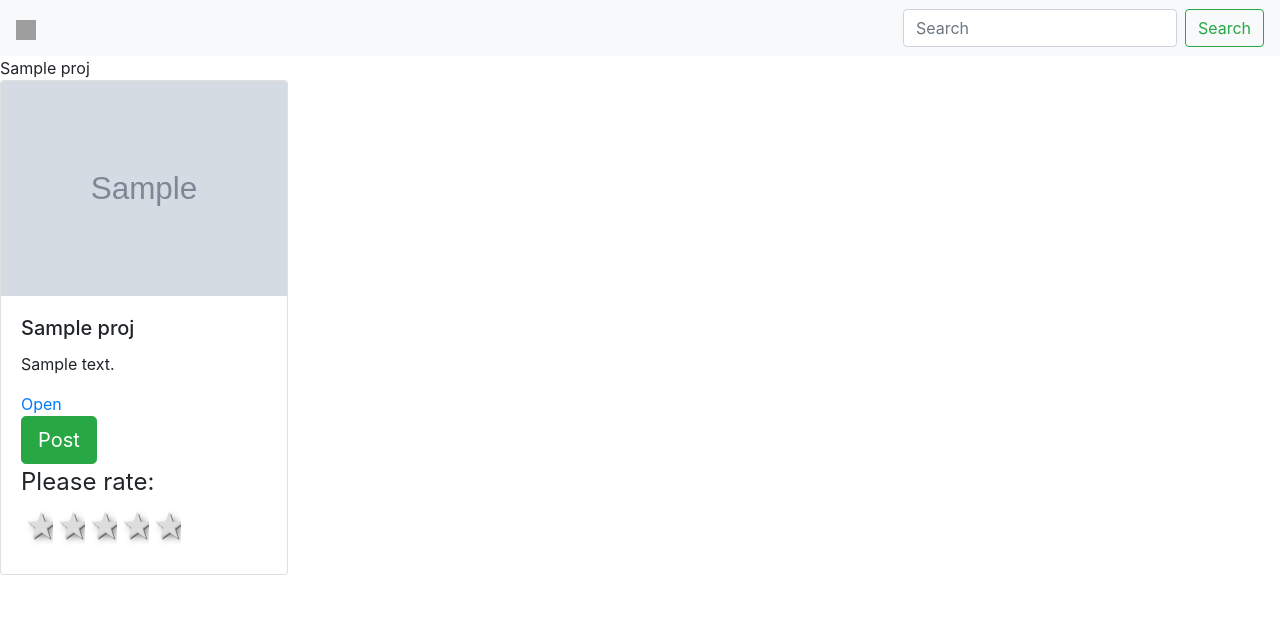
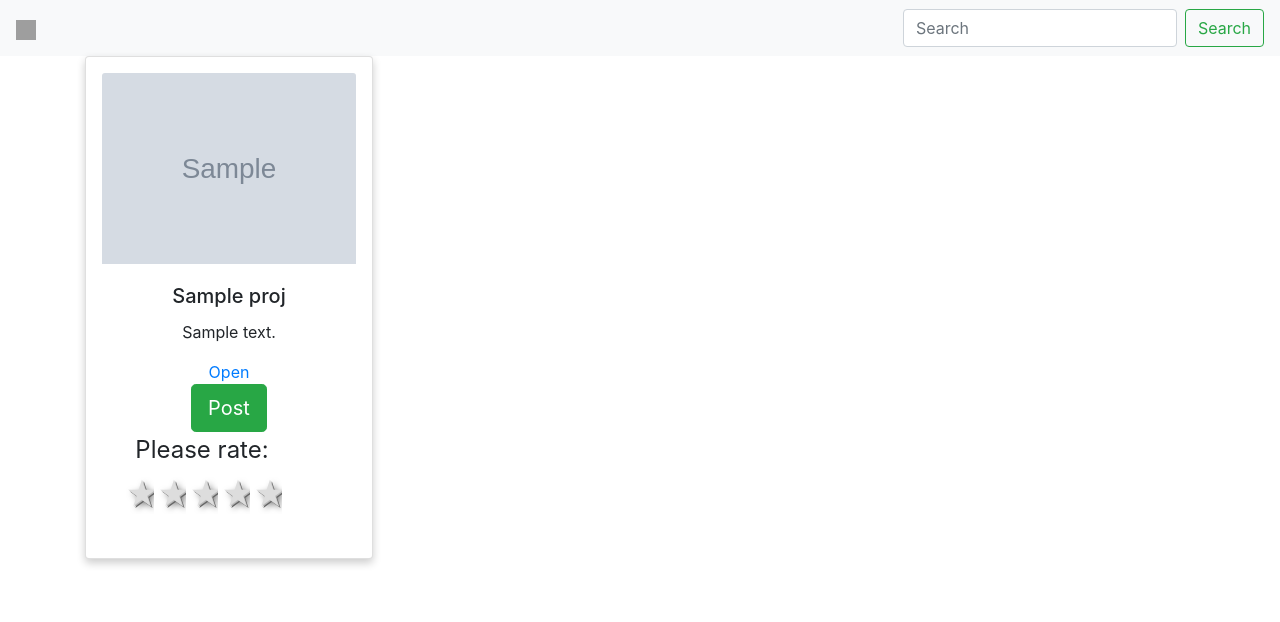
Before and after one commit to KabageMark/awards, a Django app: template awardsapp/templates/index.html in a window 1280 px wide. Shown: the top 622 px of the page. Run offline with Django 3.2, Linux system fonts and the light colour scheme; the template is opened without the code that fills it: most values are stand-ins (such as "Sample title", 1, 10 or a date in 2020); grey boxes marked "Sample" are stand-in pictures; some libraries are stand-ins or nearby versions; grey boxes are pictures that could not be loaded.

Commit message:
column 3 grid has been added

```diff
--- a/awardsapp/static/css/ind.css
+++ b/awardsapp/static/css/ind.css
@@ -53,3 +53,46 @@
     top:2px;
     left:2px;
 }
+
+* {
+    box-sizing: border-box;
+  }
+
+  body {
+    font-family: Arial, Helvetica, sans-serif;
+  }
+
+  /* Float four columns side by side */
+  .column {
+    float: left;
+    width: 25%;
+    padding: 0 10px;
+  }
+
+  /* Remove extra left and right margins, due to padding in columns */
+  .row {margin: 0 -5px;}
+
+  /* Clear floats after the columns */
+  .row:after {
+    content: "";
+    display: table;
+    clear: both;
+  }
+
+  /* Style the counter cards */
+  .card {
+    box-shadow: 0 4px 8px 0 rgba(0, 0, 0, 0.2); /* this adds the "card" effect */
+    padding: 16px;
+    text-align: center;
+    background-color: #f1f1f1;
+    width: 18rem;
+  }
+
+  /* Responsive columns - one column layout (vertical) on small screens */
+  @media screen and (max-width: 600px) {
+    .column {
+      width: 100%;
+      display: block;
+      margin-bottom: 20px;
+    }
+  }
--- a/awardsapp/templates/index.html
+++ b/awardsapp/templates/index.html
@@ -2,9 +2,10 @@
 {% block content %}
 {% load bootstrap4 %}
 {% load staticfiles %}
-
-{% for proj in projects %}
-{{proj.name}}
+<div class="container">
+<div class="row">
+    {% for proj in projects %}
+  <div class="col-md-4">
 <div class="card" style="width: 18rem;">
     <img class="card-img-top" src="{{proj.project_image.url}}" alt="Card image cap">
     <div class="card-body">
@@ -30,7 +31,11 @@
 
     </div>
   </div>
+  </div>
+  {% endfor %}
+  </div>
+
   <br>
   <br>
-{% endfor %}
+</div>
 {% endblock %}
```
